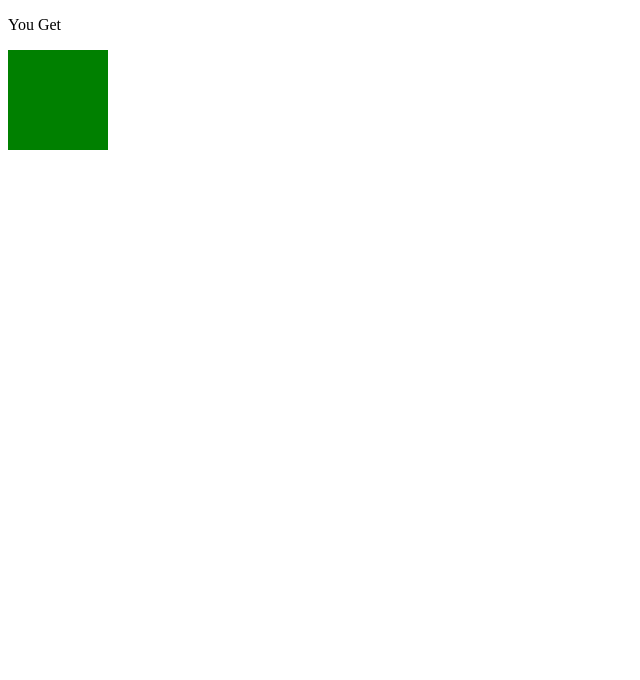
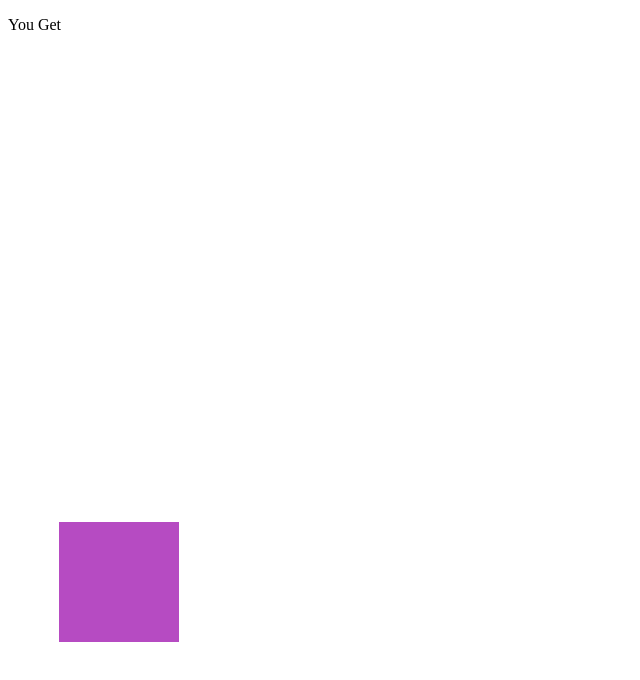
Before and after one commit to buddhima-avishka/Game_Javascript, a plain HTML site: page index.html in a window 1280 px wide. Shown: the whole page, without its empty margins (0-640 px from the left). Drawn offline with Linux system fonts and the light colour scheme.

Commit message:
Change shape and change colours

```diff
--- a/index.html
+++ b/index.html
@@ -3,7 +3,7 @@
 <head>
   <meta charset="UTF-8">
   <meta name="viewport" content="width=device-width, initial-scale=1.0">
-  <title>Document</title>
+  <title>Shape Game</title>
   <link rel="stylesheet" href="style.css">
 </head>
 
--- a/script.js
+++ b/script.js
@@ -1,8 +1,35 @@
 var start = new Date().getTime();
 
+function getRandomColor() {
+  var letters = '0123456789ABCDEF';
+  var color = '#';
+  for (var i = 0; i < 6; i++) {
+    color += letters[Math.floor(Math.random() * 16)];
+  }
+  return color;
+}
+
 function shapeAppear(){
+  var top = Math.random() * 550;
+  var left = Math.random() * 450;
+  var width = Math.random() * 150;
+
+  if(Math.random() > 0.5){
+    document.getElementById("d").style.borderRadius = "50%";
+  }else{
+    document.getElementById("d").style.borderRadius = "0%";
+  }
+
+  document.getElementById("d").style.top = top + "px";
+  document.getElementById("d").style.left = left + "px";
+
+  document.getElementById("d").style.width = width + "px";
+  document.getElementById("d").style.height = width + "px";
+
+  document.getElementById("d").style.backgroundColor = getRandomColor();
+
   document.getElementById("d").style.display = "block";
-  var start = new Date().getTime();
+  start = new Date().getTime();
 }
 
 function shapeAppearDelay(){
--- a/style.css
+++ b/style.css
@@ -1,6 +1,5 @@
 .d1{
-  width: 100px;
-  height: 100px;
   background-color: green;
   display: none;
+  position: relative;
 }
```
